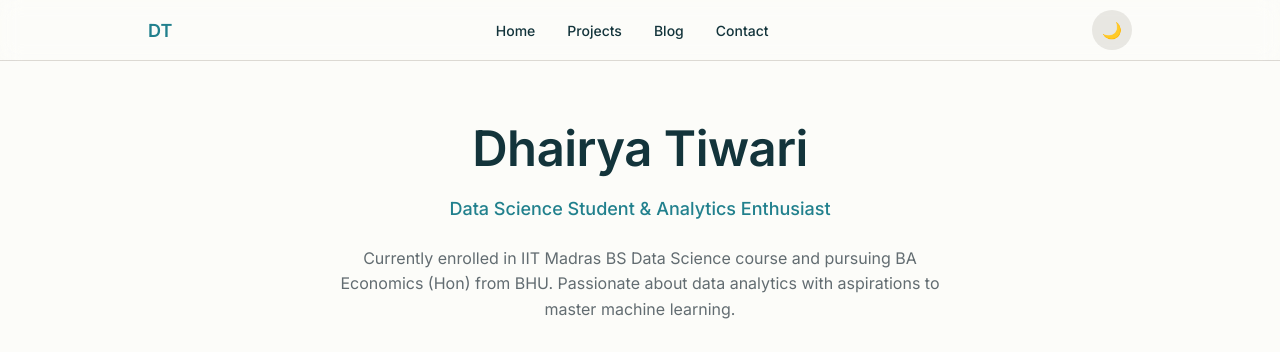
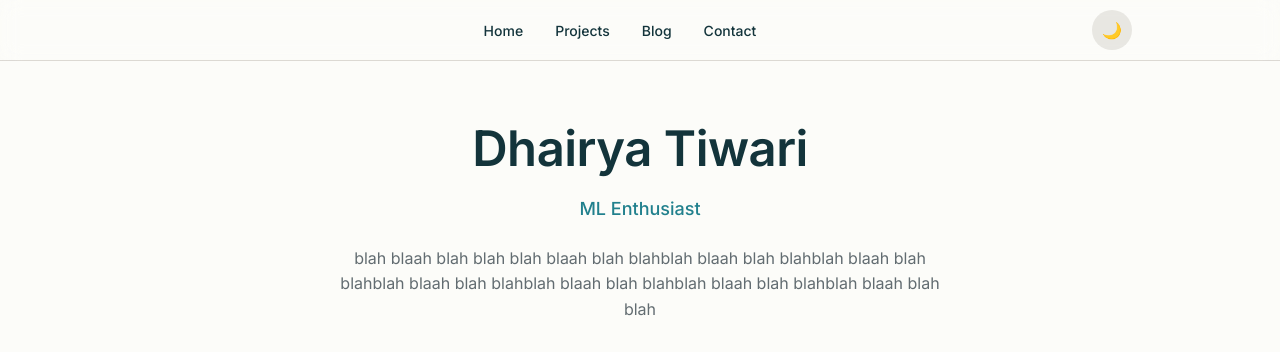
Before and after one commit to dhairyarakho/dhairyarakho.github.io, a plain HTML site: page index.html in a window 1280 px wide. Shown: the top 352 px of the page. Drawn offline with Linux system fonts and the light colour scheme.

Commit message:
Update index.html

```diff
--- a/index.html
+++ b/index.html
@@ -3,7 +3,7 @@
 <head>
     <meta charset="UTF-8">
     <meta name="viewport" content="width=device-width, initial-scale=1.0">
-    <title>Dhairya Tiwari - Data Science Student &amp; Analytics Enthusiast</title>
+    <title>Dhairya Tiwari - ML Enthusiast</title>
     <meta name="description" content="Portfolio of Dhairya Tiwari, Data Science student at IIT Madras and Economics student at BHU">
     <link rel="stylesheet" href="style.css">
     <link rel="preconnect" href="https://fonts.googleapis.com">
@@ -14,7 +14,7 @@
     <!-- Navigation -->
     <nav class="nav">
         <div class="nav-container">
-            <a href="#home" class="nav-brand">DT</a>
+            <a href="#home" class="nav-brand"></a>
             <div class="nav-menu" id="navMenu">
                 <a href="#home" class="nav-link">Home</a>
 
@@ -24,7 +24,7 @@
             </div>
             <div class="nav-controls">
                 <button class="theme-toggle" id="themeToggle" aria-label="Toggle dark mode">
-                    <span class="theme-icon">🌙</span>
+                    <span class="theme-icon">👶🏿</span>
                 </button>
                 <button class="mobile-menu-toggle" id="mobileMenuToggle" aria-label="Toggle mobile menu">
                     <span></span>
@@ -41,9 +41,9 @@
             <div class="container">
                 <div class="hero-content">
                     <h1 class="hero-name">Dhairya Tiwari</h1>
-                    <p class="hero-title">Data Science Student &amp; Analytics Enthusiast</p>
+                    <p class="hero-title">ML Enthusiast</p>
                     <div class="hero-bio">
-                        <p>Currently enrolled in IIT Madras BS Data Science course and pursuing BA Economics (Hon) from BHU. Passionate about data analytics with aspirations to master machine learning.</p>
+                        <p>blah blaah blah blah blah blaah blah blahblah blaah blah blahblah blaah blah blahblah blaah blah blahblah blaah blah blahblah blaah blah blahblah blaah blah blah</p>
                     </div>
                     <div class="social-links">
                         <a href="mailto:dhairya.tiwari@example.com" class="social-link" target="_blank" aria-label="Email">
```
